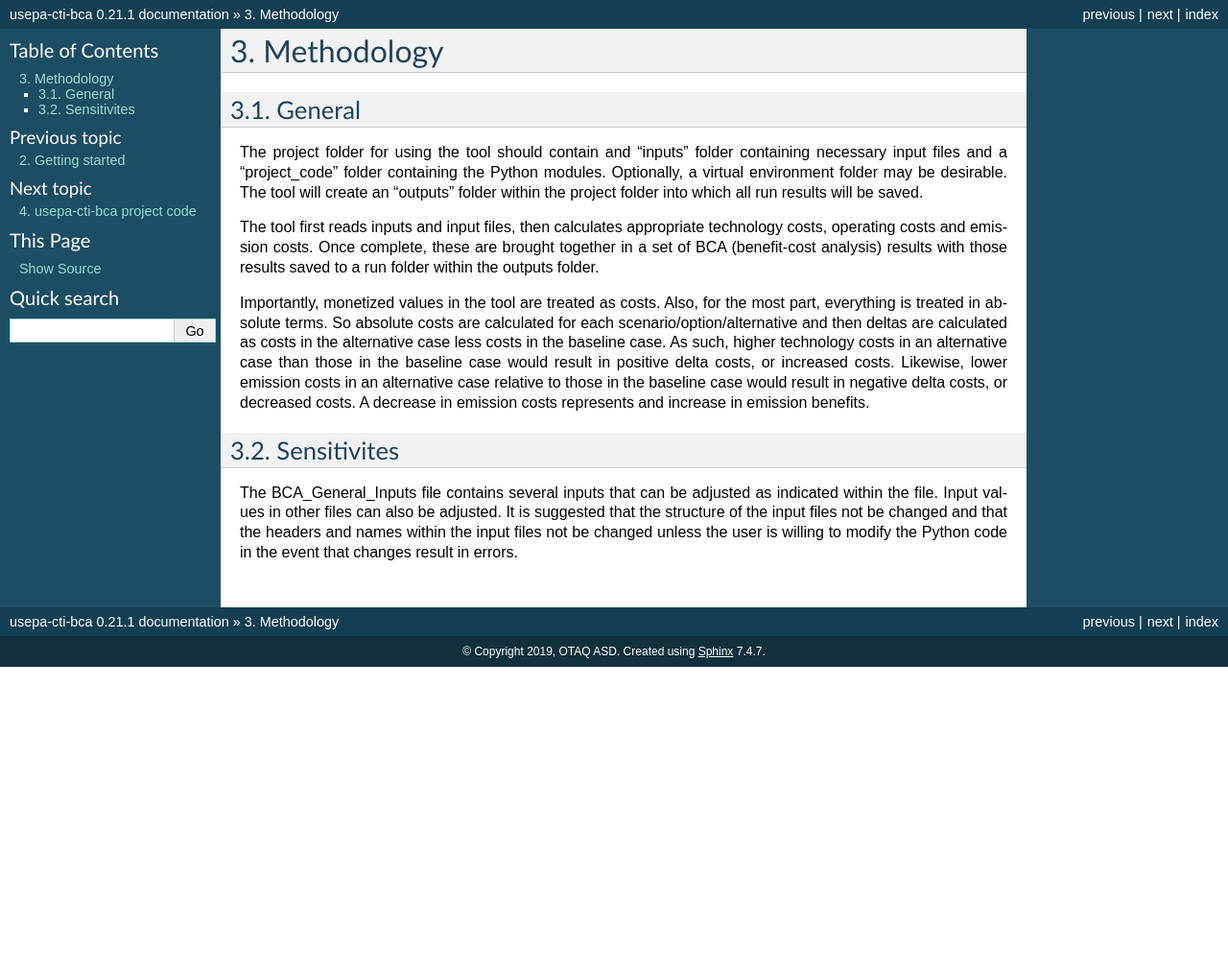
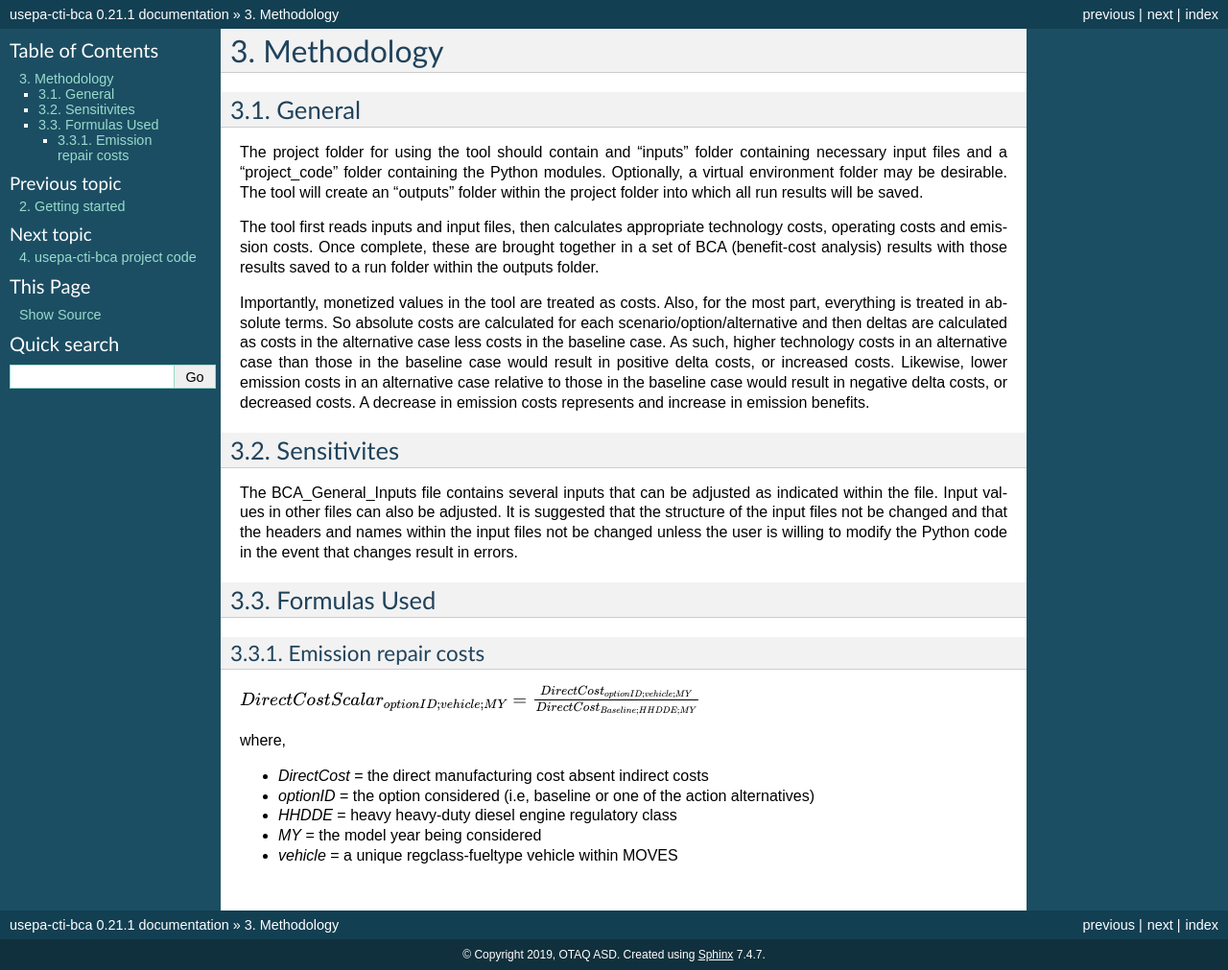
Before and after one commit to USEPA/EPA_HD_CTI_BCA, a Sphinx documentation site: the page built from docs/source/methodology.rst, in a window 1280 px wide. Shown: the whole page at 96% size. Built offline with Sphinx 7.4.7, drawn with Linux system fonts in a browser that asks for light colours; before the commit the page ends 900 px from its top, so only the background shows below that.

Commit message:
added some operating cost metrics on a per vehicle basis that hadn't existed until now; changed some text entries to use f-string formats

```diff
--- a/docs/source/methodology.rst
+++ b/docs/source/methodology.rst
@@ -23,3 +23,20 @@ Sensitivites
 The BCA_General_Inputs file contains several inputs that can be adjusted as indicated within the file. Input values in other files can also be adjusted. It is suggested
 that the structure of the input files not be changed and that the headers and names within the input files not be changed unless the user is willing to modify the Python
 code in the event that changes result in errors.
+
+
+Formulas Used
+^^^^^^^^^^^^^
+
+Emission repair costs
+_____________________
+
+:math:`DirectCostScalar_{optionID;vehicle;MY}=\frac{DirectCost_{optionID;vehicle;MY}} {DirectCost_{Baseline;HHDDE;MY}}`
+
+where,
+
+- *DirectCost* = the direct manufacturing cost absent indirect costs
+- *optionID* = the option considered (i.e, baseline or one of the action alternatives)
+- *HHDDE* = heavy heavy-duty diesel engine regulatory class
+- *MY* = the model year being considered
+- *vehicle* = a unique regclass-fueltype vehicle within MOVES
```
Also changed, not shown: 1 other file.
